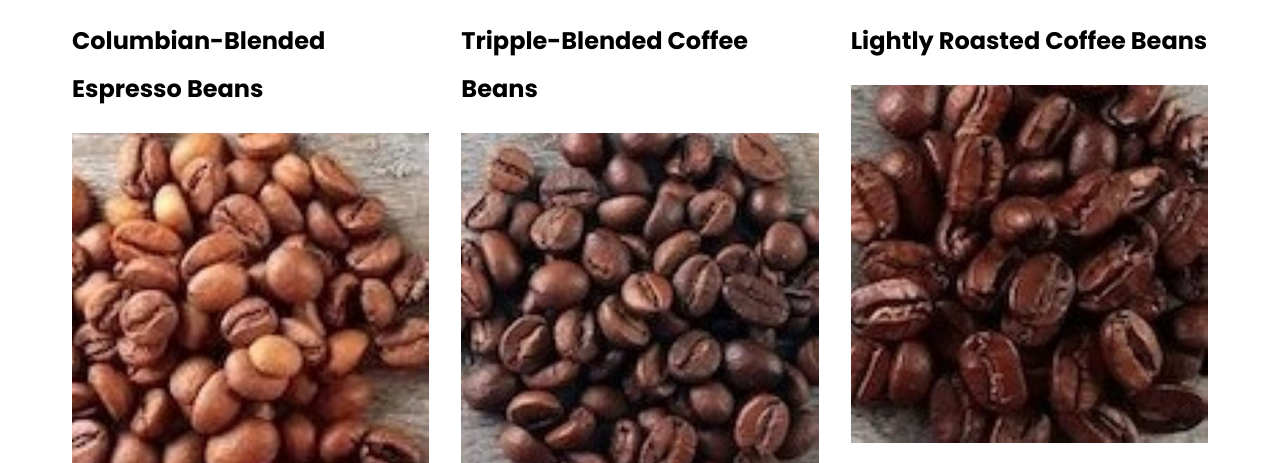
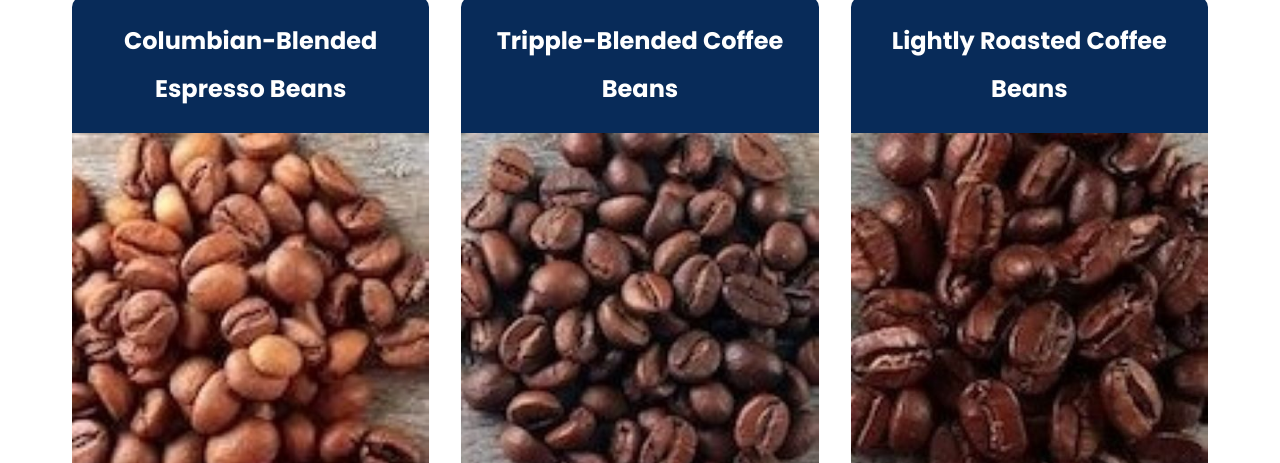
Before and after one commit to mcolem22/mcolem22, a plain HTML site: page 18/products.html in a window 1280 px wide. Shown: the part 337-800 px from the top of the page. Drawn offline with Linux system fonts and the light colour scheme.

Commit message:
Update styles.css

```diff
--- a/18/css/styles.css
+++ b/18/css/styles.css
@@ -216,17 +216,44 @@ footer a {
     gap: 2rem;
 }
 
-.card {
+.card1{
     background-color: #082B59;
     color: #ffffff;
     border-radius: 10px;
     text-align: center;
 }
 
-.card h2,
-.card p {
+.card2{
+    background-color: #082B59;
+    color: #ffffff;
+    border-radius: 10px;
+    text-align: center;
+}
+
+.card3{
+    background-color: #082B59;
+    color: #ffffff;
+    border-radius: 10px;
+    text-align: center;
+}
+
+.card1 h2,
+.card1 p {
     padding: 0 1rem;
 }
+
+
+.card2 h2,
+.card2 p {
+    padding: 0 1rem;
+}
+
+
+.card3 h2,
+.card3 p {
+    padding: 0 1rem;
+}
+
 
 
 .menu {
```
